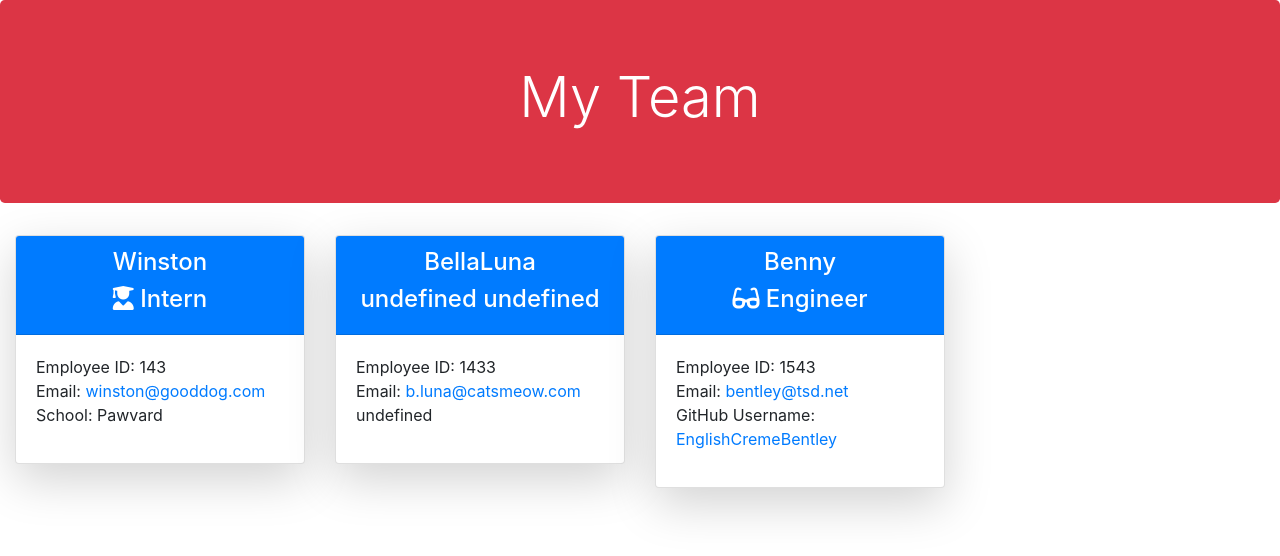
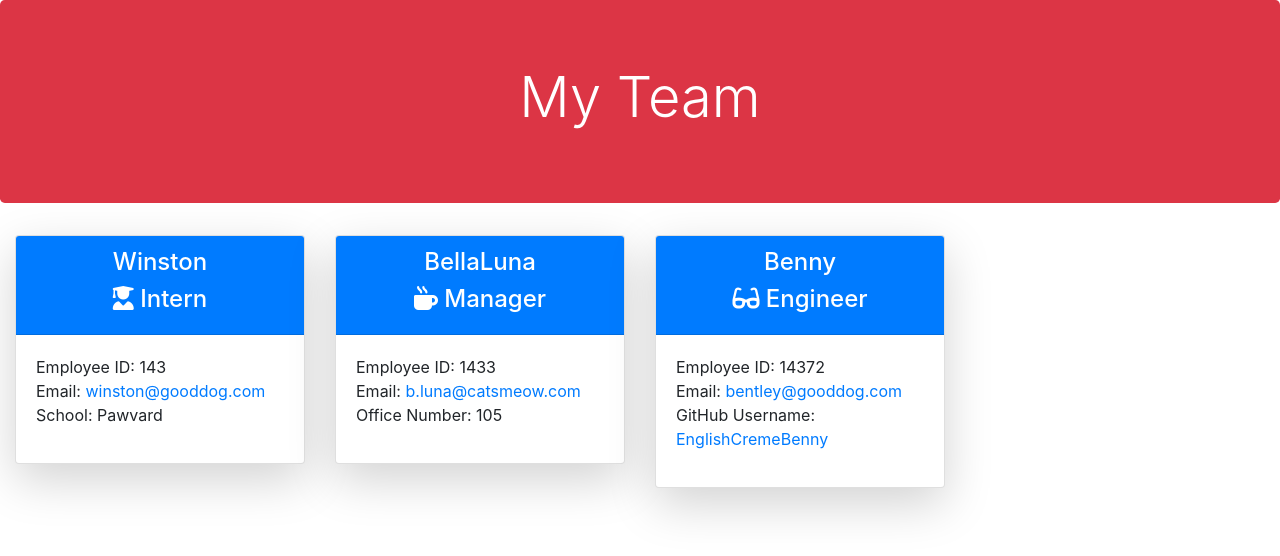
Before and after one commit to NGoody315/Team-Builder, a website: page dist/index.html in a window 1280 px wide. Drawn offline with nearby package versions, Linux system fonts and the light colour scheme.

Commit message:
created ReadMe

```diff
--- a/dist/index.html
+++ b/dist/index.html
@@ -41,13 +41,13 @@
     <div class="card shadow-lg mb-5 bg-white rounded">
         <div class="card-header bg-primary">
             <h4 class="text-white text-center">BellaLuna</h4>
-            <h4 class="text-white text-center">undefined</i> undefined</h4>
+            <h4 class="text-white text-center"><i class="fas fa-mug-hot"></i></i> Manager</h4>
         </div>
         <div class="card-body">
             <ul class="list-unstyled">
                 <li>Employee ID: 1433</li>
                 <li>Email: <a href="mailto:b.luna@catsmeow.com">b.luna@catsmeow.com</a></li>
-                <li>undefined</li>
+                <li>Office Number: 105</li>
             </ul>
         </div>
     </div>
@@ -62,9 +62,9 @@
         </div>
         <div class="card-body">
             <ul class="list-unstyled">
-                <li>Employee ID: 1543</li>
-                <li>Email: <a href="mailto:bentley@tsd.net">bentley@tsd.net</a></li>
-                <li>GitHub Username: <a href="https://github.com/EnglishCremeBentley" target="_blank">EnglishCremeBentley</a></li>
+                <li>Employee ID: 14372</li>
+                <li>Email: <a href="mailto:bentley@gooddog.com">bentley@gooddog.com</a></li>
+                <li>GitHub Username: <a href="https://github.com/EnglishCremeBenny" target="_blank">EnglishCremeBenny</a></li>
             </ul>
         </div>
     </div>
```
Also changed, not shown: README.md.
